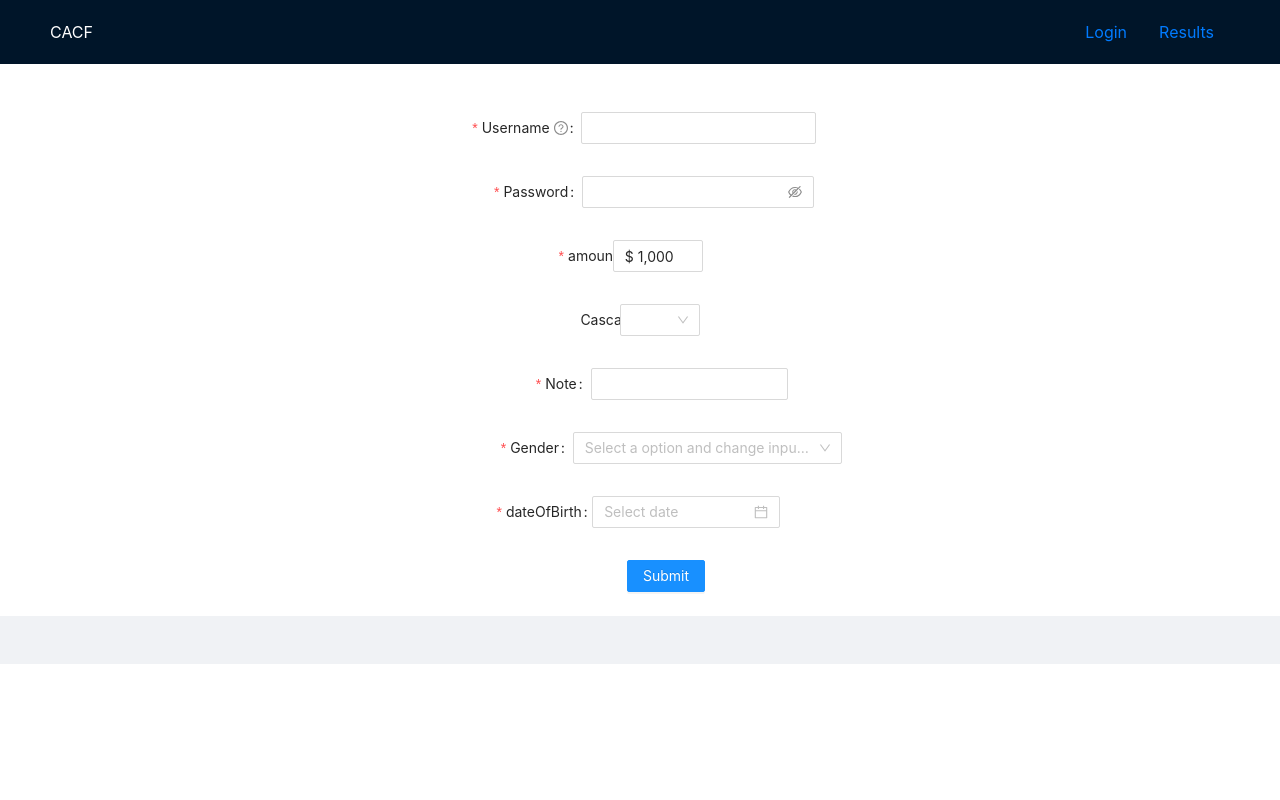
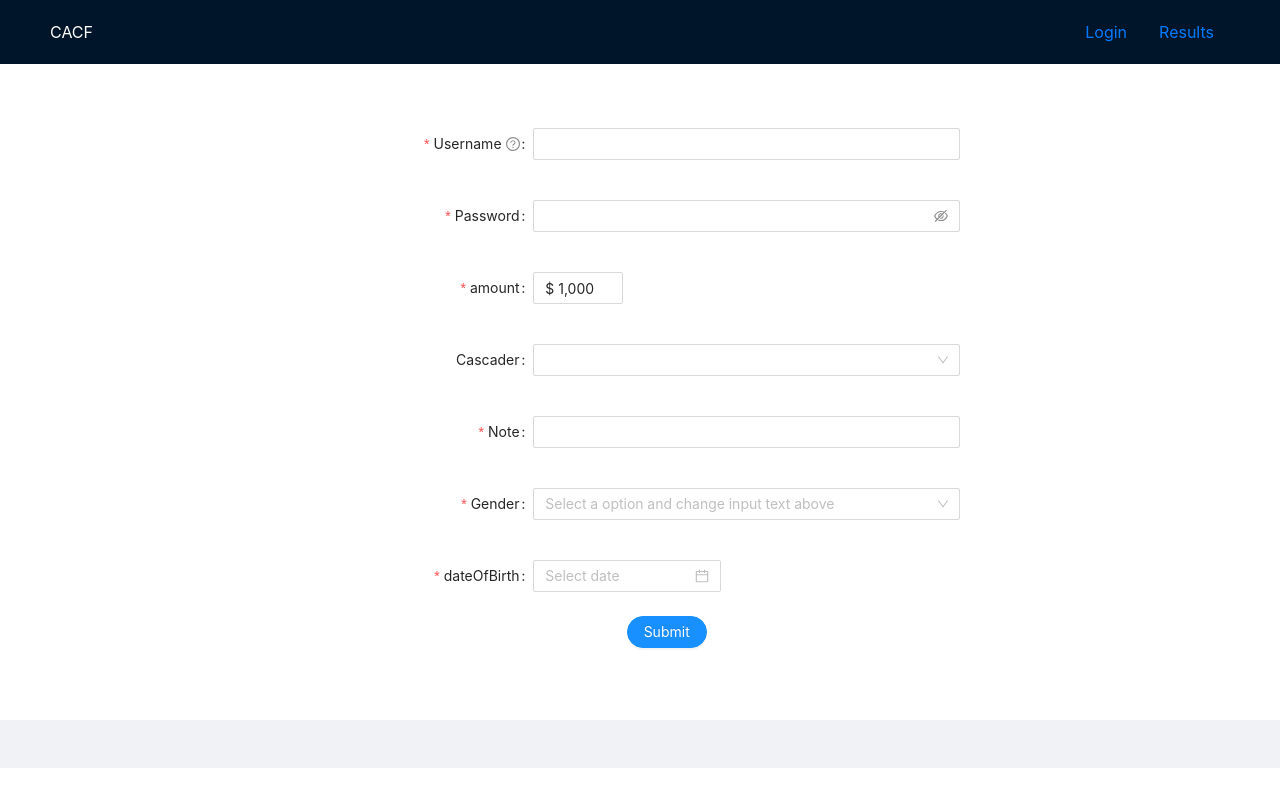
Before and after one commit to moneeza/PracticeExercise, a React (Create React App) app: page /comp1 in a window 1280 px wide. Built offline with nearby package versions, Linux system fonts and the light colour scheme.

Commit message:
more tweaks

```diff
--- a/src/App.tsx
+++ b/src/App.tsx
@@ -31,7 +31,8 @@ export default function App1() {
   const [form] = Form.useForm();
   const dispatch = useDispatch()
   const [current, setCurrent] = useState("mail")
-  const history= useHistory()
+  const history = useHistory()
+  const [load, setLoad] = useState(false)
   const onGenderChange = (value: any) => {
     switch (value) {
       case 'male':
@@ -63,13 +64,19 @@ export default function App1() {
     });
   };
   const onFinish = (values: any) => {
+    setLoad(true)
     const obj = {
       uname: values.username, pass: values.password, amount: values.amount, cascader: values.cascader[values.cascader.length - 1],
       dob: JSON.stringify(values.dateOfBirth["_d"]), note: values.note, gender: values.gender
     }
+    setTimeout(() => {
+      dispatch({ type: "Submit", payload: obj })
 
-    dispatch({ type: "Submit", payload: obj })
-    history.push("/comp2")
+      setLoad(false)
+      history.push("/comp2")
+
+    }, 5000)
+
   };
   const options = [
     {
@@ -143,7 +150,7 @@ export default function App1() {
   return (
     <>
 
-      <Form className="d-flex flex-column align-items-center justify-content-center mt-5"
+      <Form className="d-flex flex-column align-items-center justify-content-center my-5"
         {...layout}
         name="basic"
         initialValues={{
@@ -155,6 +162,7 @@ export default function App1() {
       >
         <Form.Item
           label="Username"
+          className="my-3 w-50"
           name="username"
           tooltip="please write something"
           rules={[
@@ -171,6 +179,8 @@ export default function App1() {
         <Form.Item
           label="Password"
           name="password"
+          className="my-3 w-50"
+
           rules={[
             {
               required: true,
@@ -183,6 +193,8 @@ export default function App1() {
 
 
         <Form.Item label="amount" name="amount"
+          className="my-3 w-50"
+
           rules={
             [
               {
@@ -198,7 +210,8 @@ export default function App1() {
             onChange={onChange}
           />
         </Form.Item>
-        <Form.Item label="Cascader" name="cascader">
+        <Form.Item label="Cascader" name="cascader" className="my-3 w-50"
+        >
           <Cascader
             options={options}
             expandTrigger="hover"
@@ -207,6 +220,7 @@ export default function App1() {
         </Form.Item>
         <Form.Item
           name="note"
+          className="w-50 my-3"
           label="Note"
           rules={[
             {
@@ -219,6 +233,8 @@ export default function App1() {
         <Form.Item
           name="gender"
           label="Gender"
+          className="my-3 w-50"
+
           rules={[
             {
               required: true,
@@ -235,11 +251,15 @@ export default function App1() {
             <Select.Option value="other">other</Select.Option>
           </Select>
         </Form.Item>
-        <Form.Item name="dateOfBirth" label="dateOfBirth" rules={[{ required: true }]}>
+        <Form.Item name="dateOfBirth" label="dateOfBirth" rules={[{ required: true }]}
+
+          className="my-3 w-50"
+
+        >
           <DatePicker onChange={onChange} />
         </Form.Item>
         <Form.Item {...tailLayout}>
-          <Button type="primary" htmlType="submit">
+          <Button type="primary" htmlType="submit" shape="round" loading={load}>
             Submit
               </Button>
         </Form.Item>
--- a/src/Routes.tsx
+++ b/src/Routes.tsx
@@ -36,7 +36,7 @@ export default function App() {
 
                 </Switch>
             </Content>
-            <Footer></Footer>
+            <Footer className="mt-3"></Footer>
 
         </Router>
 
```
